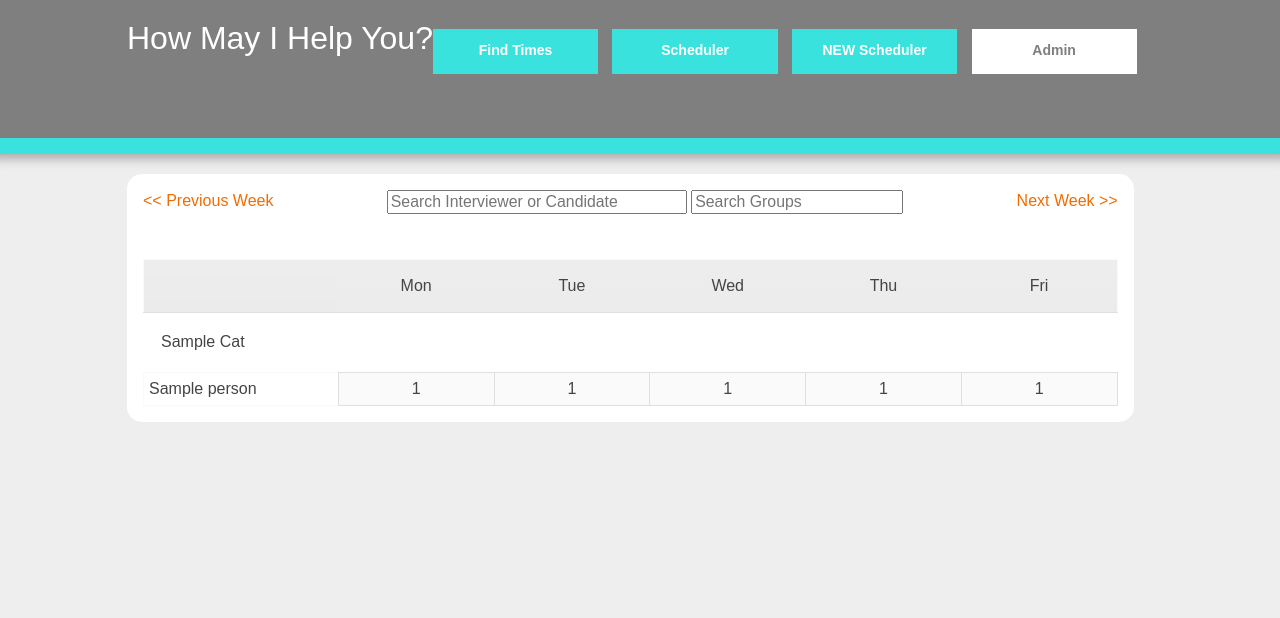
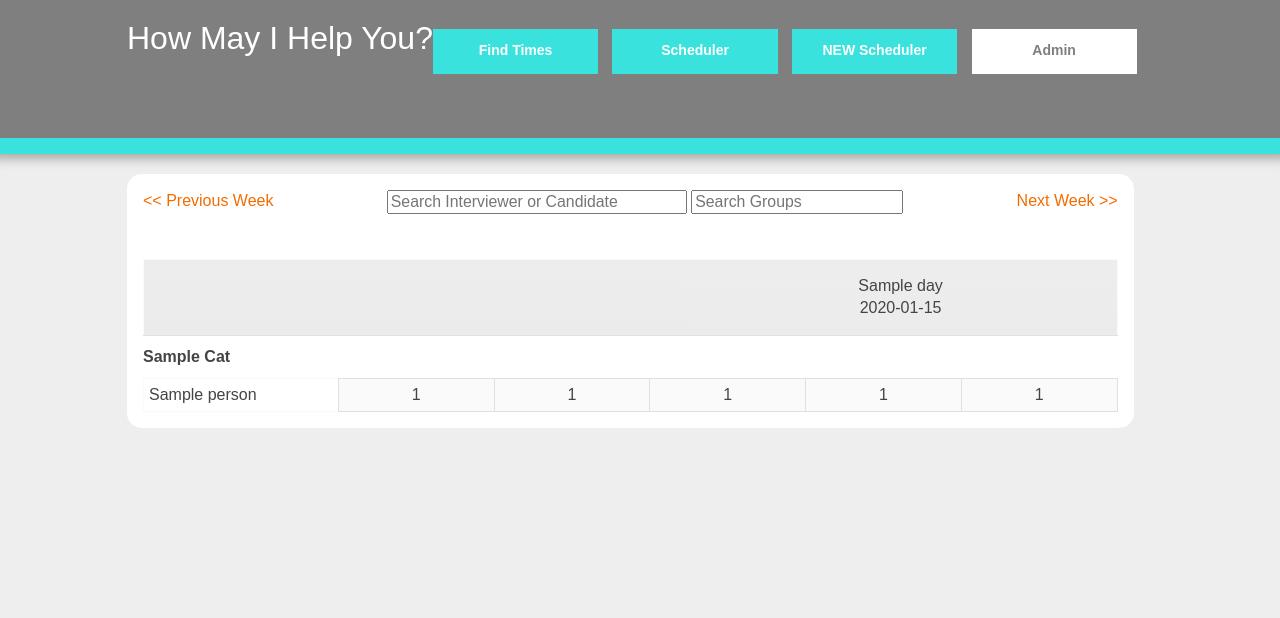
Before and after one commit to kmorrison/caltech, a Django app: template templates/tracker.html in a window 1280 px wide. Shown: the top 618 px of the page. Run offline with Django 3.2, Linux system fonts and the light colour scheme; the template is opened without the code that fills it: most values are stand-ins (such as "Sample title", 1, 10 or a date in 2020); lists and menus that the app fills with data are empty; parts of the project's set-up code (start-up, migrations or seed data) failed here and were passed over; some libraries are stand-ins or nearby versions.

Commit message:
search on tracker collapse nicer now

```diff
--- a/static/css/jeeves.css
+++ b/static/css/jeeves.css
@@ -523,7 +523,7 @@ ul{
 }
 
 .tracker-interview-group{
-  padding:18px;
+  padding:10 10 10 0;
 }
 
 .tracker-container{
@@ -590,10 +590,10 @@ ul{
     color: #FFF;
     clear: both;
     float: none;
-    width: 200px;
+    width: 250px;
     background: #000;
     padding: 10px;
-    font: 13px Arial, Helvetica, sans-serif;
+    font: 12px Arial, Helvetica, sans-serif;
     -moz-border-radius: 5px;
     border-radius: 5px;
     -webkit-border-radius: 5px;
@@ -602,8 +602,17 @@ ul{
     border: 2px solid #999;
     display: none;
     z-index: 3;
+    text-align: left;
+}
+
+.hovercard p{
+  padding-bottom:12px;
 }
 
 #interviewerSearchInput {
   width: 300px;
 }
+
+a{
+  text-color: #41b7d8;
+}
--- a/static/js/tracker.js
+++ b/static/js/tracker.js
@@ -21,23 +21,41 @@ $(document).ready(function() {
   Lazy Search Jquery
   ################################################
   */
+
   $("#interviewerSearchInput").keyup(function () {
+
+      // NEW selector
+      jQuery.expr[':'].Contains = function(a, i, m) {
+        return jQuery(a).text().toUpperCase()
+            .indexOf(m[3].toUpperCase()) >= 0;
+      };
+
+      // OVERWRITES old selecor
+      jQuery.expr[':'].contains = function(a, i, m) {
+        return jQuery(a).text().toUpperCase()
+            .indexOf(m[3].toUpperCase()) >= 0;
+      };
+
       //split the current value of searchInput
       var data = this.value.split(" ");
       //create a jquery object of the rows
       var jo = $(".tracker-container").find("tr");
+      var tracker_group = $(".tracker-interview-group")
       if (this.value == "") {
           jo.show();
+          tracker_group.show()
           return;
       }
       //hide all the rows
       jo.hide();
+      tracker_group.hide()
 
       //Recusively filter the jquery object to get results.
       jo.filter(function (i, v) {
           var $t = $(this);
           for (var d = 0; d < data.length; ++d) {
               if ($t.is(":contains('" + data[d] + "')")) {
+                  $t.parent().parent().parent().find('.tracker-interview-group').show()
                   return true;
               }
           }
--- a/templates/tracker.html
+++ b/templates/tracker.html
@@ -22,16 +22,14 @@
 
   <tr>
     <th class="tracker-req"></th>
-    <th class="tracker-day">Mon</th>
-    <th class="tracker-day">Tue</th>
-    <th class="tracker-day">Wed</th>
-    <th class="tracker-day">Thu</th>
-    <th class="tracker-day">Fri</th>
+    {% for day, date in week_info %}
+      <th class="tracker-day">{{ day }}<br/>{{ date }}</th>
+    {% endfor %}
   </tr>
 </table>
   <ul id="tracker-ul">
   {% for cat, cat_info in tracker_dict.items %}
-    <li><div class='tracker-interview-group'>{{ cat|title }}</div>
+    <li><div class='tracker-interview-group'><strong>{{ cat|title }}</strong></div>
     <table border="1" class="tracker-container" color_group="{{ cat_info.color_group }}">
     {% for person, interviewer_info in cat_info.interviewer.items %}
       <tr>
@@ -40,8 +38,8 @@
             {% if interviewer_info.interviews.0 %}
               <div class="hovercard">
                   {% for interview_info in interviewer_info.interviews.0.interviews %}
-                     <p>{{ interview_info.candidate_name }} ({{ interview_info.interview_type }})<br/>
-                        Room {{ interview_info.room }} from {{ interview_info.start_time }} to {{ interview_info.end_time }}
+                     <p>{{ interview_info.interview_type }} - {{ interview_info.candidate_name }}<br/>
+                        Room {{ interview_info.room }}: {{ interview_info.start_time }} - {{ interview_info.end_time }}
                      </p>
                   {% endfor %}
               </div>
@@ -88,8 +86,8 @@
             {% if interviewer_info.interviews.4 %}
               <div class="hovercard">
                   {% for interview_info in interviewer_info.interviews.4.interviews %}
-                     <p>{{ interview_info.candidate_name }} ({{ interview_info.interview_type }})<br/>
-                        Room {{ interview_info.room }} from {{ interview_info.start_time }} to {{ interview_info.end_time }}
+                     <p>{{ interview_info.interview_type }} - {{ interview_info.candidate_name }}<br/>
+                        Room {{ interview_info.room }}: {{ interview_info.start_time }} - {{ interview_info.end_time }}
                      </p>
                   {% endfor %}
               </div>
```
Also changed, not shown: jeeves/views.py (+12 -2 lines).
